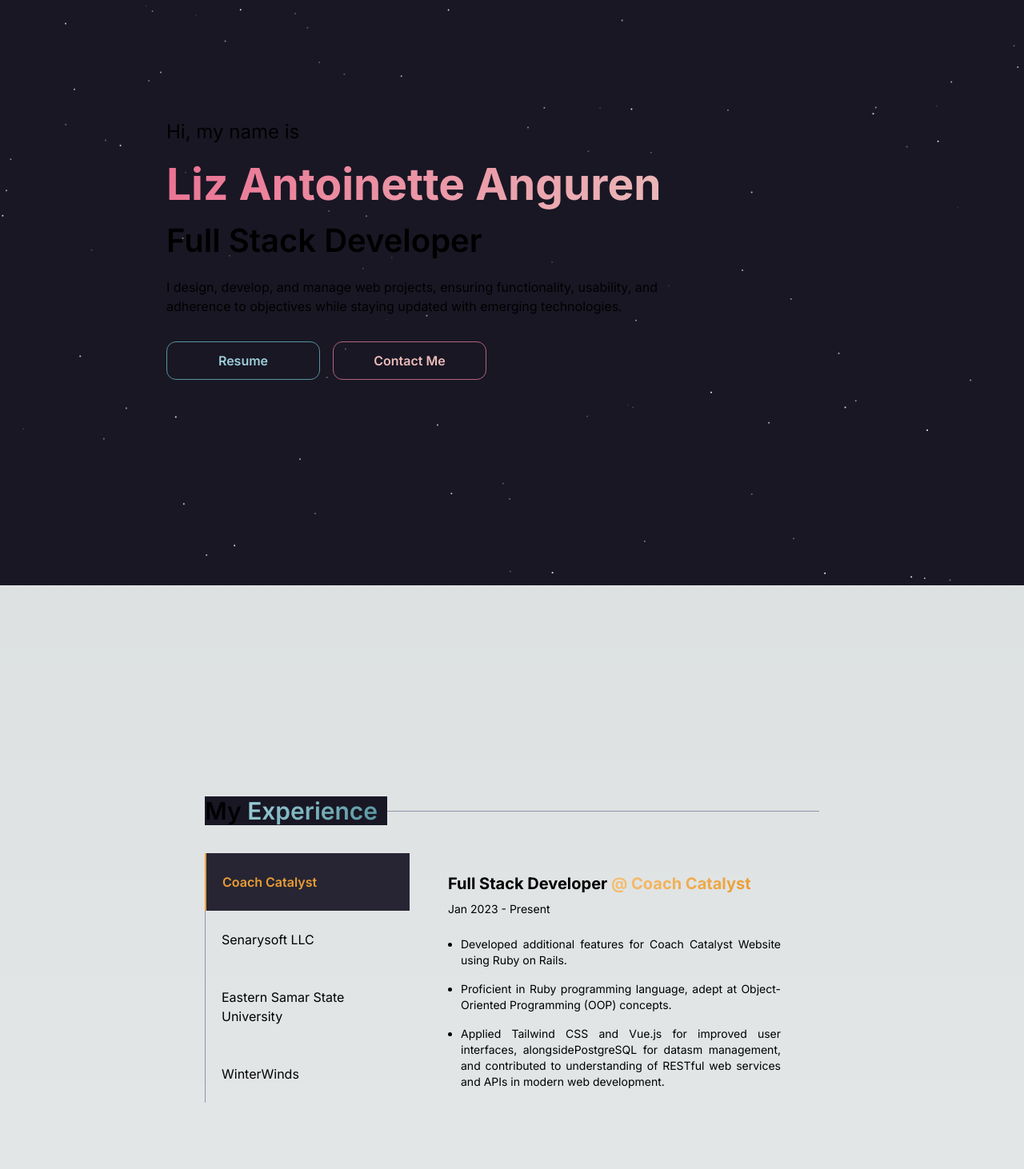
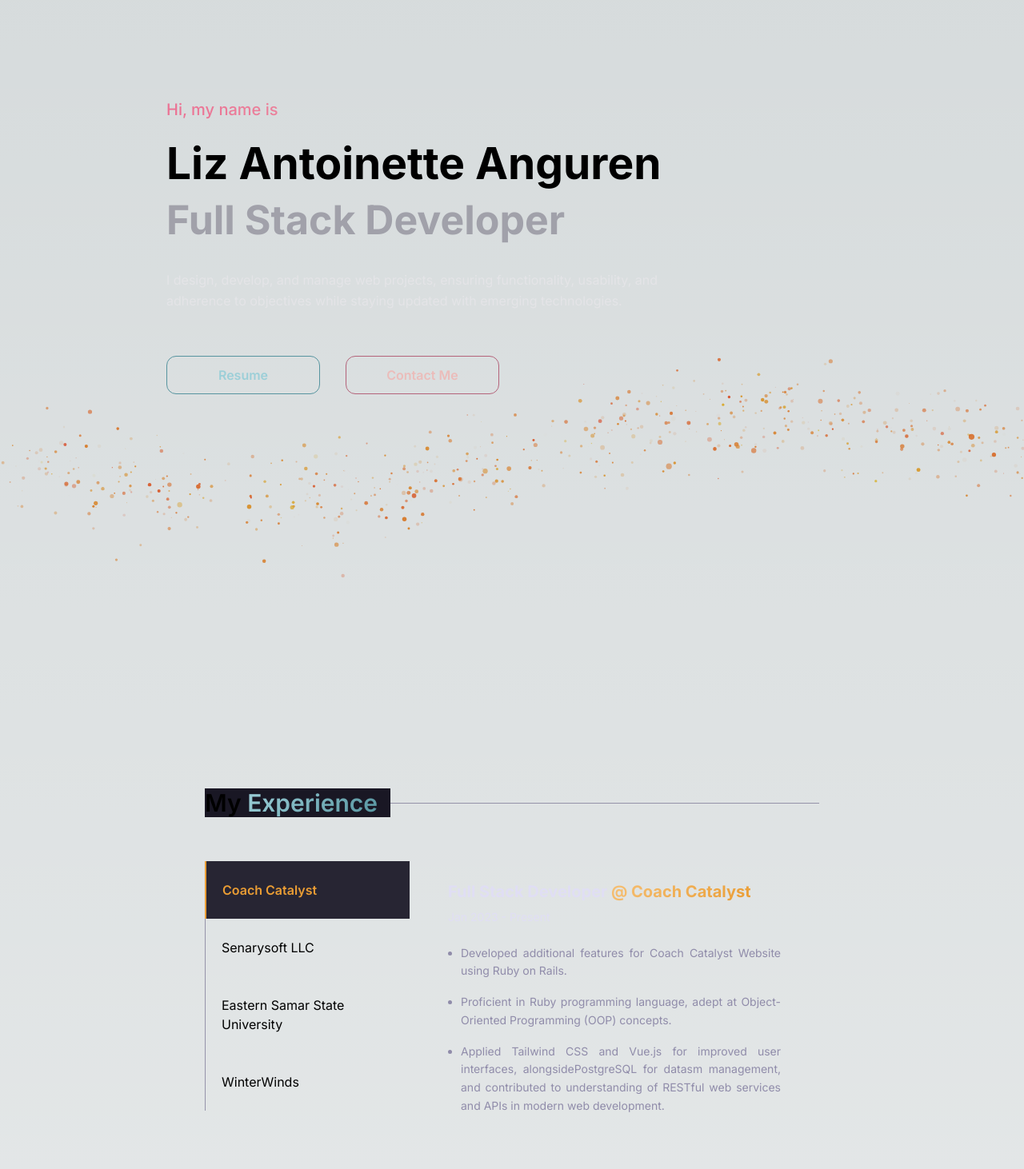
Before and after one commit to LizAntoinette/Portfolio_V2, a Next.js app: page / in a window 1280 px wide. Shown: the part 68-1530 px from the top of the page at 80% size. Built offline with nearby package versions, Linux system fonts and the light colour scheme.

Commit message:
adding animation particle wave in home

```diff
--- a/app/globals.css
+++ b/app/globals.css
@@ -43,9 +43,14 @@ body {
 }
 
 .text-name{
-  background: linear-gradient(135deg, #eb6f92 0%, #ebbcba 100%);
+  background: linear-gradient(34deg, #eb6f92 0%, #ebbcba 100%);
   -webkit-background-clip: text;
   -webkit-text-fill-color: transparent;
+
+}
+
+#particle-canvas{
+  z-index: -999 !important;
 }
 
 .text-contact{
@@ -69,6 +74,10 @@ body {
   line-height: 0;
 }
 
+.text-courier {
+  font-family: 'Courier New', Courier, monospace;
+}
+
 .bg-input{
   background-color: rgba(35, 33, 54, 0.85);
 }
--- a/app/page.tsx
+++ b/app/page.tsx
@@ -52,11 +52,11 @@ export default function Main() {
       <Contact></Contact>
       <Footer></Footer>
 
-      <Particles
+      {/* <Particles
         id="tsparticles"
         particlesLoaded={particlesLoaded}
         options={optionsParticles}
-      />
+      /> */}
 
 
   </main>
--- /dev/null
+++ b/components/animation/particle_waves.ts
@@ -0,0 +1,135 @@
+import { useEffect } from 'react';
+
+function normal({ mean = 0, dev = 1 } = {}): number {
+    let u = 0, v = 0;
+    while (u === 0) u = Math.random();
+    while (v === 0) v = Math.random();
+    return mean + dev * Math.sqrt(-2.0 * Math.log(u)) * Math.cos(2.0 * Math.PI * v);
+  }
+// Modified version of random-normal function
+function normalPool(o: { mean: number, dev: number, pool: number[] }): number {
+    let r = 0;
+    do {
+        const a = Math.round(normal({ mean: o.mean, dev: o.dev }));
+        if (a < o.pool.length && a >= 0) return o.pool[a];
+        r++;
+    } while (r < 100);
+    return 0; // fallback return value
+}
+
+function randomNormal(o: any): number {
+  if (o = Object.assign({ mean: 0, dev: 1, pool: [] }, o), Array.isArray(o.pool) && o.pool.length > 0) return normalPool(o);
+  let r: number, a: number, n: number, e: number, l = o.mean, t = o.dev;
+  do {
+    r = (a = 2 * Math.random() - 1) * a + (n = 2 * Math.random() - 1) * n;
+  } while (r >= 1);
+  return e = a * Math.sqrt(-2 * Math.log(r) / r), t * e + l;
+}
+
+const NUM_PARTICLES = 600;
+const PARTICLE_SIZE = 0.45; // View heights
+const SPEED = 25000; // Milliseconds
+
+interface Particle {
+  x: number;
+  y: number;
+  diameter: number;
+  duration: number;
+  amplitude: number;
+  offsetY: number;
+  arc: number;
+  startTime: number;
+  colour: string;
+}
+
+let particles: Particle[] = [];
+
+function rand(low: number, high: number): number {
+  return Math.random() * (high - low) + low;
+}
+
+function createParticle(canvas: HTMLCanvasElement): Particle {
+  const colour = {
+    r: 215,
+    g: randomNormal({ mean: 125, dev: 20 }),
+    b: 50,
+    a: rand(0, 1),
+  };
+  return {
+    x: -2,
+    y: -2,
+    diameter: Math.max(0, randomNormal({ mean: PARTICLE_SIZE, dev: PARTICLE_SIZE / 2 })),
+    duration: randomNormal({ mean: SPEED, dev: SPEED * 0.1 }),
+    amplitude: randomNormal({ mean: 16, dev: 2 }),
+    offsetY: randomNormal({ mean: 0, dev: 10 }),
+    arc: Math.PI * 2,
+    startTime: performance.now() - rand(0, SPEED),
+    colour: `rgba(${colour.r}, ${colour.g}, ${colour.b}, ${colour.a})`,
+  };
+}
+
+function moveParticle(particle: Particle, canvas: HTMLCanvasElement, time: number): Particle {
+  const progress = ((time - particle.startTime) % particle.duration) / particle.duration;
+  return {
+    ...particle,
+    x: progress,
+    y: ((Math.sin(progress * particle.arc) * particle.amplitude) + particle.offsetY),
+  };
+}
+
+function drawParticle(particle: Particle, canvas: HTMLCanvasElement, ctx: CanvasRenderingContext2D): void {
+  const vh = canvas.height / 100;
+
+  ctx.fillStyle = particle.colour;
+  ctx.beginPath();
+  ctx.ellipse(
+    particle.x * canvas.width,
+    particle.y * vh + (canvas.height / 2),
+    particle.diameter * vh,
+    particle.diameter * vh,
+    0,
+    0,
+    2 * Math.PI
+  );
+  ctx.fill();
+}
+
+function draw(time: number, canvas: HTMLCanvasElement, ctx: CanvasRenderingContext2D): void {
+  particles.forEach((particle, index) => {
+    particles[index] = moveParticle(particle, canvas, time);
+  });
+
+  ctx.clearRect(0, 0, canvas.width, canvas.height);
+
+  particles.forEach((particle) => {
+    drawParticle(particle, canvas, ctx);
+  });
+
+  requestAnimationFrame((time) => draw(time, canvas, ctx));
+}
+
+function initializeCanvas(): [HTMLCanvasElement, CanvasRenderingContext2D] {
+  const canvas = document.getElementById('particle-canvas') as HTMLCanvasElement;
+  canvas.width = canvas.offsetWidth * window.devicePixelRatio;
+  canvas.height = canvas.offsetHeight * window.devicePixelRatio;
+  const ctx = canvas.getContext('2d')!;
+
+  window.addEventListener('resize', () => {
+    canvas.width = canvas.offsetWidth * window.devicePixelRatio;
+    canvas.height = canvas.offsetHeight * window.devicePixelRatio;
+  });
+
+  return [canvas, ctx];
+}
+
+export function useParticleAnimation() {
+  useEffect(() => {
+    const [canvas, ctx] = initializeCanvas();
+
+    for (let i = 0; i < NUM_PARTICLES; i++) {
+      particles.push(createParticle(canvas));
+    }
+
+    requestAnimationFrame((time) => draw(time, canvas, ctx));
+  }, []);
+}
--- a/components/contact.tsx
+++ b/components/contact.tsx
@@ -52,7 +52,7 @@ export default function Contact() {
                             <textarea id="message" name="message" onChange={handleChange} value={formData.message} rows="10" className="bg-input text-white block w-full p-3 rounded-2xl" placeholder="Write your thoughts here..." />
                         </div>
                         {/* Submit Button */}
-                        <button type="submit" className="border-[#d7827e] border hover:bg-[#ebbcba] hover:text-[#191724] text-[#ebbcba] font-bold py-2 px-4 rounded w-[15rem] mx-auto rounded-xl">Send Message</button>
+                        <button type="submit" className="border-[#d7827e] border mt-4 hover:bg-[#ebbcba] hover:text-[#191724] text-[#ebbcba] font-bold py-2 px-4 rounded w-[15rem] mx-auto rounded-xl">Send Message</button>
                     </form>
 
             </div>
--- a/components/experience.tsx
+++ b/components/experience.tsx
@@ -12,9 +12,9 @@ export default function Experience() {
     return (
         <section id="experience" className="mt-20 flex-grow flex items-center h-[100vh] z-20">
         <div className="flex m-auto w-3/5 flex-col">
-            <div className='mb-7'>
+            <div className='mb-12'>
                 <p className="text-[30px] mb-6 font-semibold w-full border-b-[1px] border-[#797593ba] line-sub my-10 ">
-                    <span className='bg-[#191724] pr-3'>
+                    <span className='bg-[#191724] pr-4'>
                         My <span className='title-name'>Experience</span></span></p>
             </div>
             <div className="flex m-auto w-100">
@@ -52,7 +52,7 @@ export default function Experience() {
                         WinterWinds
                     </button>
                 </div>
-                <div className="w-2/3 h-96 px-5">
+                <div className="w-2/3 h-96 px-5 text-[#e0def4]">
                     <div
                         id="Coach_Catalyst"
                         className={`tabcontent ${
@@ -60,9 +60,9 @@ export default function Experience() {
                             } py-6 px-7`}
                     >
                         <p className='font-bold text-xl'>Full Stack Developer<span className='company-color'> @ Coach Catalyst</span></p>
-                        <p className='mt-2 mb-6 text-sm'>Jan 2023 - Present</p>
+                        <p className='mt-2 mb-6 text-sm '>Jan 2023 - Present</p>
 
-                        <ul className='list-disc pl-4 space-y-4 text-justify text-sm'>
+                        <ul className='list-disc pl-4 space-y-4 text-justify text-sm text-[#908caa] leading-relaxed'>
                             <li>Developed additional features for Coach Catalyst Website using Ruby on Rails.</li>
                             <li>Proficient in Ruby programming language, adept at Object-Oriented Programming (OOP) concepts.</li>
                             <li>Applied Tailwind CSS and Vue.js for improved user interfaces, alongsidePostgreSQL for datasm management, and contributed to understanding of RESTful web services and APIs in modern web development.</li>
@@ -78,7 +78,7 @@ export default function Experience() {
                         <p className='font-bold text-xl'>Software Engineer<span className='company-color'> @ Senarysoft LLC</span></p>
                         <p className='mt-2 mb-6 text-sm'>Feb 2022 - June 2023</p>
 
-                        <ul className='list-disc pl-4 space-y-4 text-justify text-sm'>
+                        <ul className='list-disc pl-4 space-y-4 text-justify text-sm  text-[#908caa]'>
                             <li>Collaborated in a developer team, delivering two projects: an ASP.NET C# website and a hybrid mobile web application.</li>
                             <li>Engineered accessible, responsive user interfaces for consistent user experience across device</li>
                             <li>Identified and resolved bugs, enhancing web functionality and speed. Conducted code reviews to improve overall code quality and team collaboration. Implemented security best practices for robustness and integrity against vulnerabilities.</li>
@@ -94,7 +94,7 @@ export default function Experience() {
                         <p className='mt-2 mb-6 text-sm'>Aug 2019 – Dec 2021</p>
 
 
-                        <ul className='list-disc pl-4 space-y-4 text-justify text-sm'>
+                        <ul className='list-disc pl-4 space-y-4 text-justify text-sm  text-[#908caa]'>
                             <li>Designed and executed curriculum for CS and IT students, incorporating current technology.</li>
                             <li>Managed student records and academic performance metrics</li>
                             <li>Developed and implemented instructional plans aligned with course objectives, alongside creating website projects for school use.</li>
@@ -109,7 +109,7 @@ export default function Experience() {
                         <p className='font-bold text-xl'>Junior Web Developer<span className='company-color'> @ WinterWind</span></p>
                         <p className='mt-2 mb-6 text-sm'>May 2018 – Dec 2018</p>
 
-                        <ul className='list-disc pl-4 space-y-4 text-justify text-sm'>
+                        <ul className='list-disc pl-4 space-y-4 text-justify text-sm  text-[#908caa]'>
                             <li>Contributed to building Coinflyer.com, a cryptocurrency trading site, focusing on website interfaces with HTML and CSS.</li>
                             <li>Utilized PHP, MySQL, and JavaScript for programming requirements, conducted testing and troubleshooting pre-deployment.</li>
                             <li>Managed translation team, assisted developers during understaffed periods, and conducted research on new technologies for website projects.</li>
--- a/components/home.tsx
+++ b/components/home.tsx
@@ -1,17 +1,25 @@
+import React from 'react';
+import { useParticleAnimation } from './animation/particle_waves';
 
 export default function Home() {
+    useParticleAnimation();
+
     return (
         <section id="home" className="mt-15 flex-grow flex items-center h-screen  z-20">
-            <div className="ml-52 -mt-10 w-1/2">
-                <h1 className="text-2xl mb-2">Hi, my name is</h1>
-                <h2 className="text-[55px] font-bold text-name">Liz Antoinette Anguren</h2>
-                <p className="text-[40px] mb-4 font-semibold">Full Stack Developer</p>
-                <p className="mb-8">I design, develop, and manage web projects, ensuring functionality, usability, and adherence to objectives while staying updated with emerging technologies.</p>
-                <div className="flex justify-start space-x-4">
+
+            <div className="ml-52 -mt-12 w-1/2">
+                <h1 className="text-xl mb-3 font-medium text-name ">Hi, my name is</h1>
+                <h2 className="text-[55px] font-bold">Liz Antoinette Anguren</h2>
+                <p className="text-[50px] -mt-2 mb-6 text-zinc-400 font-bold">Full Stack Developer</p>
+                <p className="mb-8 text-base text-zinc-200 leading-relaxed">I design, develop, and manage web projects, ensuring functionality, usability, and adherence to objectives while staying updated with emerging technologies.</p>
+                <div className="flex justify-start mt-[3.5rem] space-x-8">
                     <a href="#resume" className="inline-flex items-center justify-center w-48 h-12 rounded-xl font-semibold bg-transparent border border-[#56949F] text-[#9CCFD8] px-4 hover:bg-[#9CCFD8] hover:text-[#191724] transition-colors duration-300 ease-in-out">Resume</a>
                     <a href="#contact" className="inline-flex items-center justify-center w-48 h-12 rounded-xl font-semibold bg-transparent border border-[#B4637A] text-[#EBBCBA] px-4 hover:bg-[#EBBCBA] hover:text-[#191724] transition-colors duration-300 ease-in-out">Contact Me</a>
                 </div>
             </div>
+
+            <canvas id="particle-canvas" className="absolute bottom-0 left-0 w-full h-80"></canvas>
+
         </section>
 
 
```
Also changed, not shown: components/project.tsx (+4 -3 lines).
